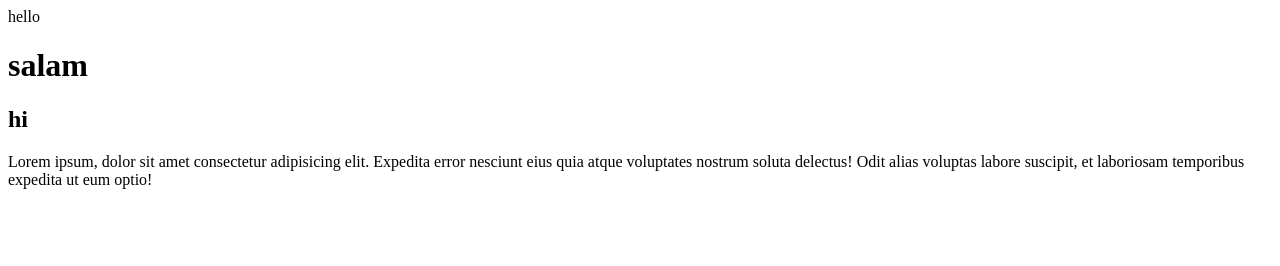
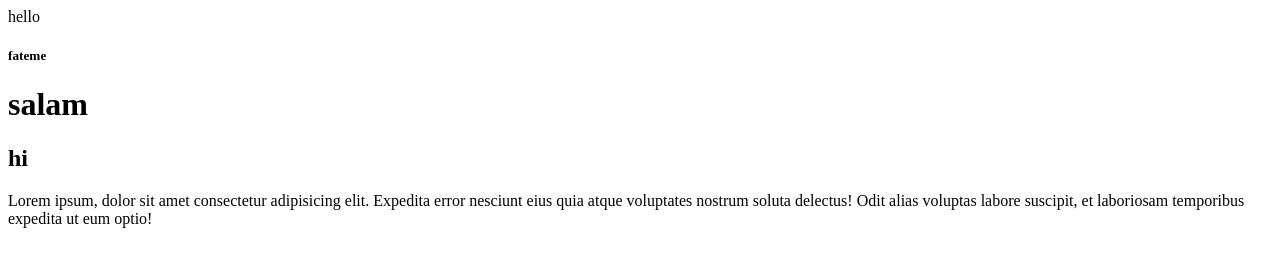
Before and after one commit to ftmhjzdandroid/myjob, a plain HTML site: page index.html in a window 1280 px wide. Drawn offline with Linux system fonts and the light colour scheme.

Commit message:
add h5 to index.html

```diff
--- a/index.html
+++ b/index.html
@@ -10,6 +10,7 @@
             <a href=""></a>
         </nav>
     </header>
+    <h5>fateme</h5>
     <h1>salam</h1>
     <h2>hi</h2>
     <p>Lorem ipsum, dolor sit amet consectetur adipisicing elit. Expedita error nesciunt eius quia atque voluptates nostrum soluta delectus! Odit alias voluptas labore suscipit, et laboriosam temporibus expedita ut eum optio!</p>
```
